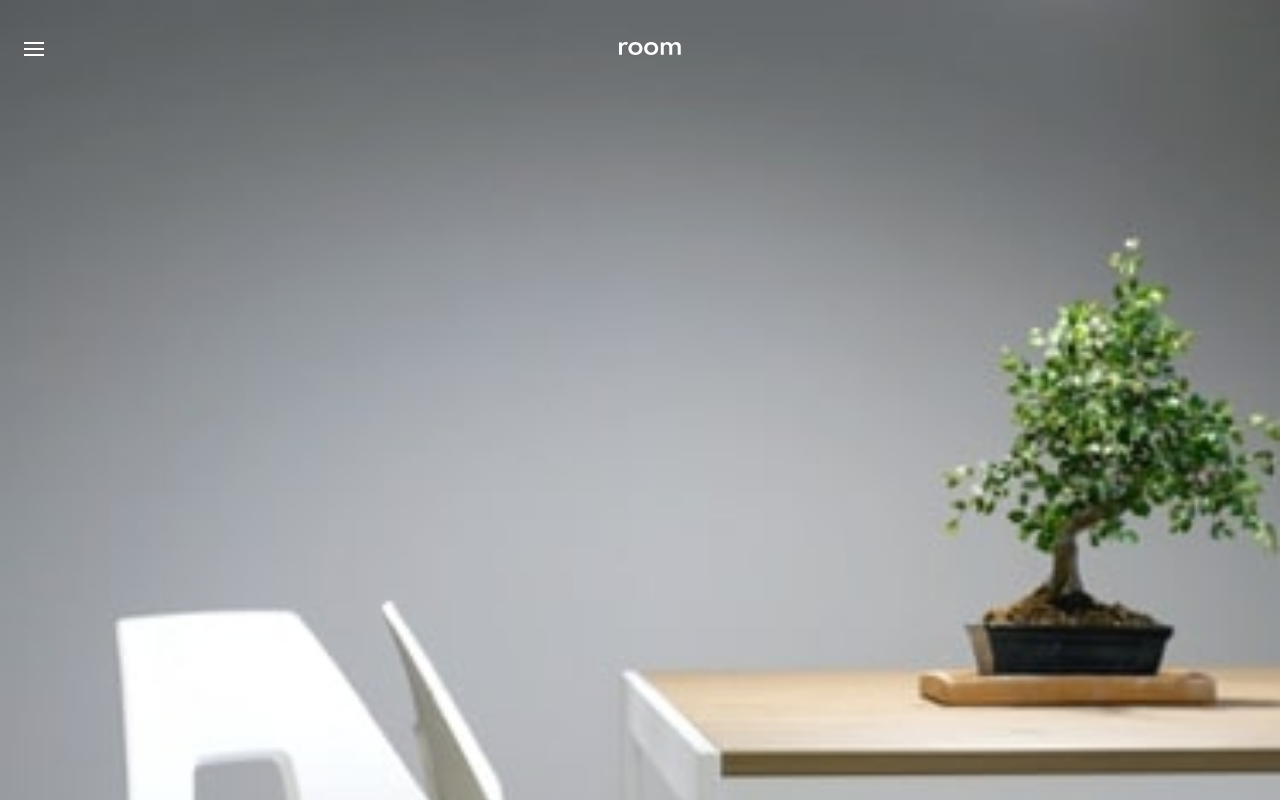
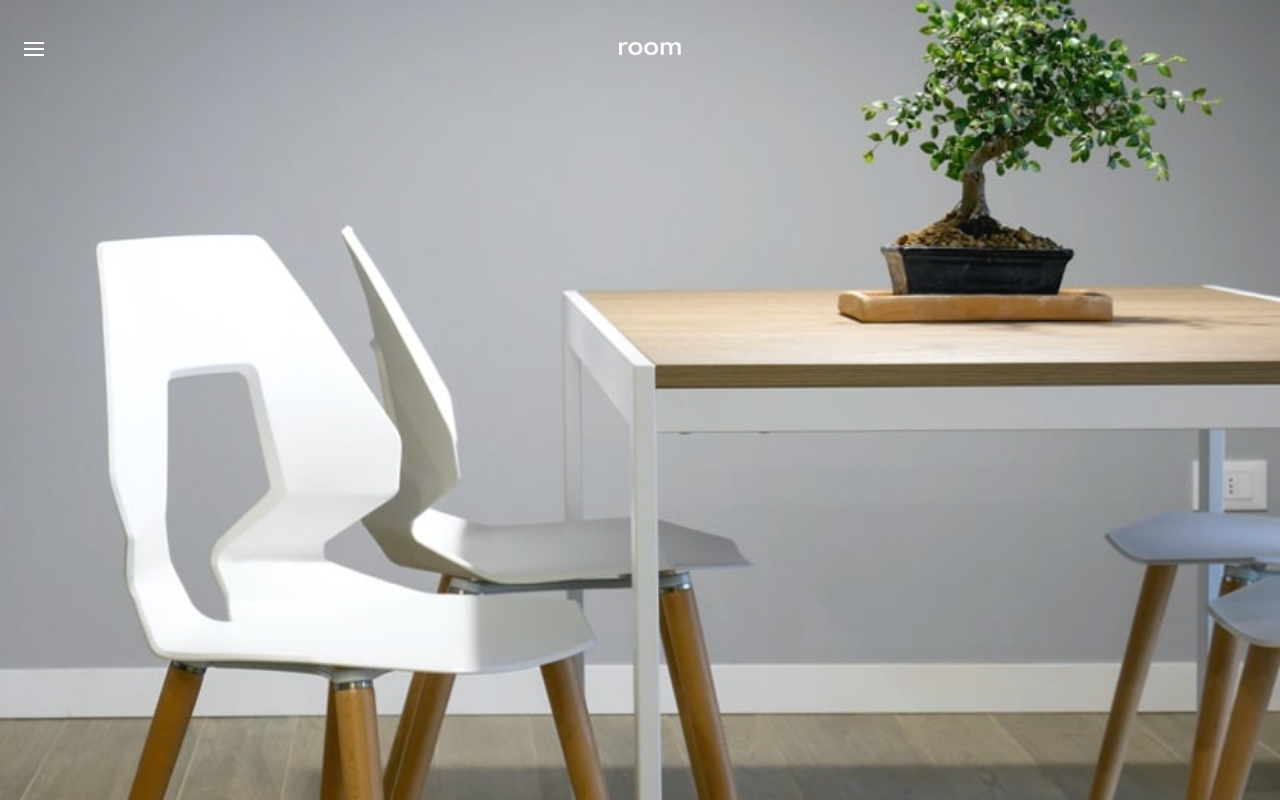
Before and after one commit to GabeGar/room-homepage-master, a React (Vite) app: page / in a window 1280 px wide. Shown: the top 800 px of the page. Built offline with nearby package versions, Linux system fonts and the light colour scheme.

Commit message:
implemented image slider logic

```diff
--- a/src/App.tsx
+++ b/src/App.tsx
@@ -1,20 +1,25 @@
+import { useMobileMenu } from './contexts/MobileMenuContextProvider';
+import { useImageSlider } from './contexts/ImageSliderContextProvider';
+
 import Main from './components/Main';
 import HamburgerMenu from './components/UI/HamburgerMenu';
-import ImageSliderButton from './components/UI/ImageSliderButton';
+import ImageSliderButton from './components/UI/ImageSliderButtons';
 import Logo from './components/UI/Logo';
 import MobileMenuOverlay from './components/UI/MobileMenuOverlay';
-import { useMobileMenu } from './contexts/MobileMenuContextProvider';
 import reqForDivHeightMobileImg from '/src/assets/images/mobile-image-hero-1.jpg';
 
 const App = () => {
     const { mobileMenuOpen, setMobileMenuOpen } = useMobileMenu();
+    const { currentImage } = useImageSlider();
 
     return (
         <>
             {mobileMenuOpen && <MobileMenuOverlay />}
 
             <div className="min-h-screen">
-                <div className="relative bg-hero-mobile-one bg-no-repeat bg-contain">
+                <div
+                    className={`relative ${currentImage} bg-no-repeat bg-contain`}
+                >
                     <img
                         className="w-full invisible"
                         src={reqForDivHeightMobileImg}
--- a/src/components/Main.tsx
+++ b/src/components/Main.tsx
@@ -28,6 +28,7 @@ const Main = () => {
             </section>
             <section>
                 <img
+                    className="w-full"
                     src={aboutDark}
                     alt="Dimmly lit room, with a minimalistic feel to it"
                 />
@@ -48,6 +49,7 @@ const Main = () => {
             </section>
             <section>
                 <img
+                    className="w-full"
                     src={aboutLight}
                     alt="An extremely transparent image depiciting a room with light illuminating a single chair, in its center. "
                 />
--- a/src/components/UI/ImageSliderButton.tsx
+++ /dev/null
@@ -1,25 +0,0 @@
-import leftArrow from '../../assets/images/icon-angle-left.svg';
-import rightArrow from '../../assets/images/icon-angle-right.svg';
-
-const ImageSliderButton = () => {
-    return (
-        <div className="absolute bottom-0 right-0">
-            <button className="bg-primary-black px-[calc(1rem+3dvw)] py-[calc(.75rem+1dvh)]">
-                <img
-                    className="max-h-[1.75rem]"
-                    src={leftArrow}
-                    alt="Image slider left arrow"
-                />
-            </button>
-            <button className="bg-primary-black px-[calc(1rem+3dvw)] py-[calc(.75rem+1dvh)]">
-                <img
-                    className="max-h-[1.75rem]"
-                    src={rightArrow}
-                    alt="Image slider right arrow"
-                />
-            </button>
-        </div>
-    );
-};
-
-export default ImageSliderButton;
--- /dev/null
+++ b/src/components/UI/ImageSliderButtons.tsx
@@ -0,0 +1,39 @@
+import { useImageSlider } from '../../contexts/ImageSliderContextProvider';
+
+import leftArrow from '../../assets/images/icon-angle-left.svg';
+import rightArrow from '../../assets/images/icon-angle-right.svg';
+
+const ImageSliderButtons = () => {
+    const { setCurrentIndex } = useImageSlider();
+
+    return (
+        <div className="absolute bottom-0 right-0">
+            <button
+                className="bg-primary-black px-[calc(1rem+3dvw)] py-[calc(.75rem+1dvh)]"
+                onClick={() => {
+                    setCurrentIndex((i) => (i - 1 < 0 ? 2 : i - 1));
+                }}
+            >
+                <img
+                    className="max-h-[1.75rem]"
+                    src={leftArrow}
+                    alt="Image slider left arrow"
+                />
+            </button>
+            <button
+                className="bg-primary-black px-[calc(1rem+3dvw)] py-[calc(.75rem+1dvh)]"
+                onClick={() => {
+                    setCurrentIndex((i) => (i + 1 > 2 ? 0 : i + 1));
+                }}
+            >
+                <img
+                    className="max-h-[1.75rem]"
+                    src={rightArrow}
+                    alt="Image slider right arrow"
+                />
+            </button>
+        </div>
+    );
+};
+
+export default ImageSliderButtons;
--- a/src/components/UI/MobileMenuOverlay.tsx
+++ b/src/components/UI/MobileMenuOverlay.tsx
@@ -1,5 +1,5 @@
 import { createPortal } from 'react-dom';
-import { ReactChildrenNode } from '../../types/reactChildrenNode';
+import { ReactChildrenNode } from '../../types/ReactChildrenNode';
 import { useMobileMenu } from '../../contexts/MobileMenuContextProvider';
 
 import close from '../../assets/images/icon-close.svg';
--- /dev/null
+++ b/src/contexts/ImageSliderContextProvider.tsx
@@ -0,0 +1,71 @@
+import { createContext, useContext, useEffect, useState } from 'react';
+import { ReactChildrenNode } from '../types/ReactChildrenNode';
+import { MobileBG, DesktopBG } from '../types/ImageSlider';
+
+interface ImageSliderContextTypes {
+    currentIndex: number;
+    setCurrentIndex: React.Dispatch<React.SetStateAction<number>>;
+    currentImage: MobileBG | DesktopBG;
+}
+
+const ImageSliderContext = createContext<ImageSliderContextTypes>({
+    currentIndex: 0,
+    setCurrentIndex: () => 0,
+    currentImage: 'bg-hero-mobile-one',
+});
+
+const ImageSliderContextProvider = ({ children }: ReactChildrenNode) => {
+    const [isMobile, setIsMobile] = useState(window.innerWidth < 640);
+    const [currentIndex, setCurrentIndex] = useState(0);
+
+    const mobileBgs: MobileBG[] = [
+        'bg-hero-mobile-one',
+        'bg-hero-mobile-two',
+        'bg-hero-mobile-three',
+    ];
+
+    const desktopBgs: DesktopBG[] = [
+        'bg-hero-desktop-one',
+        'bg-hero-desktop-two',
+        'bg-hero-desktop-three',
+    ];
+
+    const currentImage: MobileBG | DesktopBG = isMobile
+        ? mobileBgs[currentIndex]
+        : desktopBgs[currentIndex];
+
+    useEffect(() => {
+        const handleResize = () => {
+            if (window.innerWidth < 640) {
+                setIsMobile(true);
+            } else {
+                setIsMobile(false);
+            }
+        };
+
+        window.addEventListener('resize', handleResize);
+
+        return () => {
+            window.removeEventListener('resize', handleResize);
+        };
+    }, [isMobile]);
+
+    return (
+        <ImageSliderContext.Provider
+            value={{
+                currentIndex,
+                setCurrentIndex,
+                currentImage,
+            }}
+        >
+            {children}
+        </ImageSliderContext.Provider>
+    );
+};
+
+const useImageSlider = () => {
+    return useContext(ImageSliderContext);
+};
+
+export default ImageSliderContextProvider;
+export { useImageSlider };
--- a/src/contexts/MobileMenuContextProvider.tsx
+++ b/src/contexts/MobileMenuContextProvider.tsx
@@ -1,5 +1,5 @@
 import { createContext, useContext, useState } from 'react';
-import { ReactChildrenNode } from '../types/reactChildrenNode';
+import { ReactChildrenNode } from '../types/ReactChildrenNode';
 
 interface MenuContextTypes {
     mobileMenuOpen: boolean;
--- a/src/main.tsx
+++ b/src/main.tsx
@@ -4,11 +4,14 @@ import App from './App.tsx';
 import './index.css';
 
 import MobileMenuContextProvider from './contexts/MobileMenuContextProvider.tsx';
+import ImageSliderContextProvider from './contexts/ImageSliderContextProvider.tsx';
 
 ReactDOM.createRoot(document.getElementById('root') as HTMLDivElement).render(
     <React.StrictMode>
         <MobileMenuContextProvider>
-            <App />
+            <ImageSliderContextProvider>
+                <App />
+            </ImageSliderContextProvider>
         </MobileMenuContextProvider>
     </React.StrictMode>
 );
--- /dev/null
+++ b/src/types/ImageSlider.tsx
@@ -0,0 +1,9 @@
+export type MobileBG =
+    | 'bg-hero-mobile-one'
+    | 'bg-hero-mobile-two'
+    | 'bg-hero-mobile-three';
+
+export type DesktopBG =
+    | 'bg-hero-desktop-one'
+    | 'bg-hero-desktop-two'
+    | 'bg-hero-desktop-three';
```
Also changed, not shown: src/types/ReactChildrenNode.tsx (renamed from src/types/reactChildrenNode.tsx).
